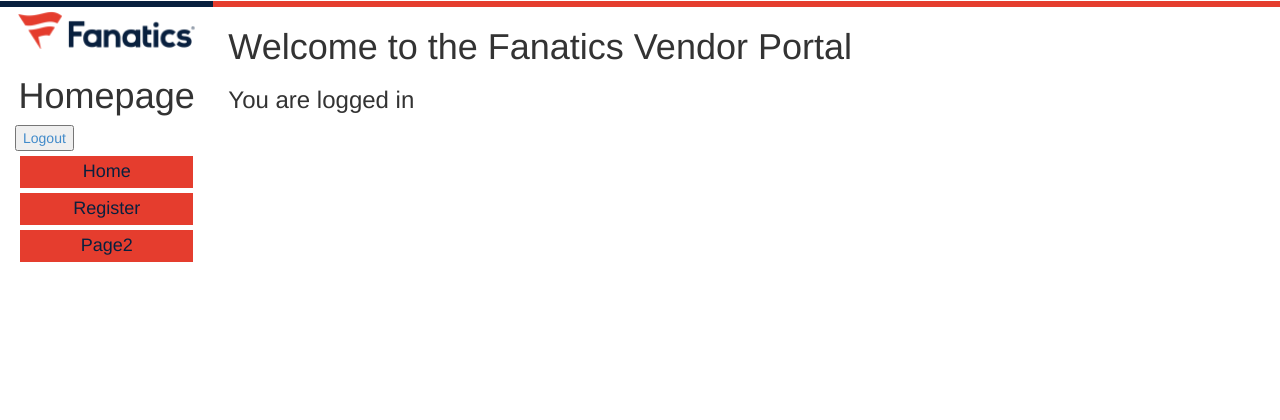
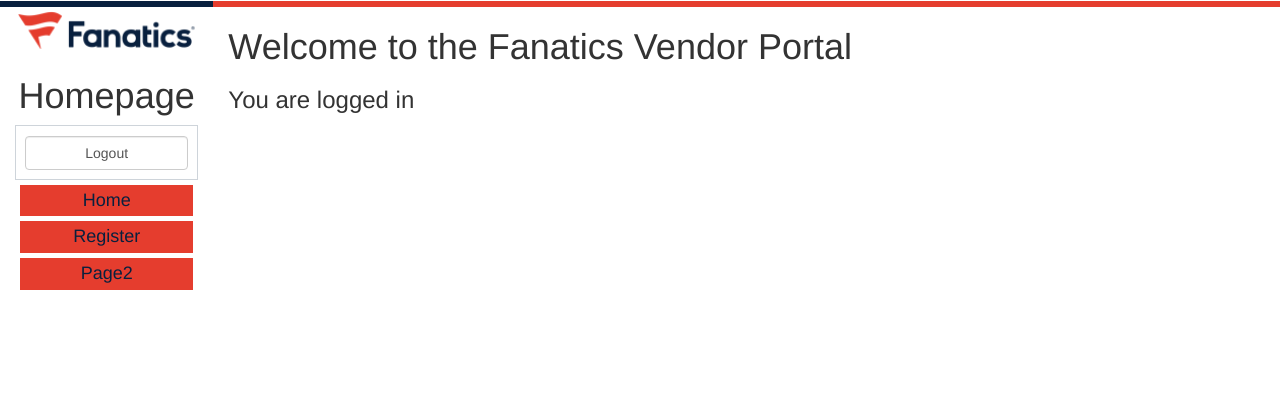
Before and after one commit to JustinKoning/HackCamp, a PHP site: page /index.php in a window 1280 px wide. Shown: the top 420 px of the page. Run offline with PHP 8.4, Linux system fonts and the light colour scheme; the visitor is signed in with stand-in values (Sample User, id 1); some libraries are stand-ins or nearby versions.

Commit message:
Added login functionality

```diff
--- a/Views/template/header.phtml
+++ b/Views/template/header.phtml
@@ -38,14 +38,14 @@
             <form method="post" action="" class="form-content">
                 <input class="form-control" type="text" name="email" placeholder="Email">
                 <input class="form-control" type="password" name="password" placeholder="Password">
-                <input class="form-control" type="submit" name="loginbutton" value="Login">
+                <input class="form-control" type="submit" name="loginButton" value="Login">
             </form>';
             }
             else
             {
             echo '
-            <form method="post" action="" class="form text-primary">
-                <input type="submit" name="logoutbutton" value="Logout">
+            <form method="post" action="" class="form-content">
+                <input class="form-control" type="submit" name="logoutButton" value="Logout">
             </form>';
             }
             ?>
```
